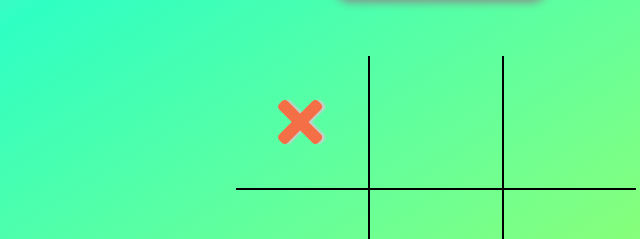
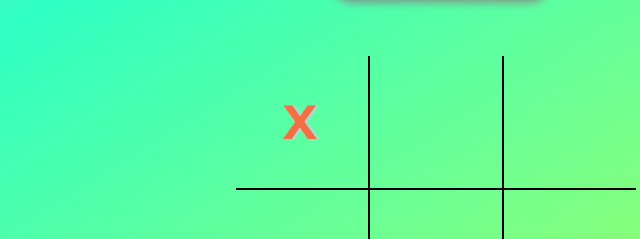
Before and after one commit to K-ash-ish/tic-tac-toe, a plain HTML site: page index.html in a window 1280 px wide. Both pictures are taken after a click on the element 506 px from the left and 364 px from the top of the page. Shown: the part 242-481 px from the top of the page, 204-844 px from the left. Drawn offline with Linux system fonts and the light colour scheme.

Commit message:
final project

```diff
--- a/index.html
+++ b/index.html
@@ -24,7 +24,7 @@
         <section id="game-section">
             <div class="game-status">
                 <div class="winning-section">
-                    <h2>Player 1 Won! </h2>
+                    <h2></h2>
                 </div>
                 <button class="restart-btn">Restart Game<i class="fas fa-redo-alt"></i></button>
             </div>
--- a/index.js
+++ b/index.js
@@ -1,4 +1,3 @@
-
 const DomElements = ()=>{
     const restartBtn = document.querySelector(".restart-btn");
     const turnMessage = document.querySelector(".turn-message");
@@ -7,21 +6,106 @@ const DomElements = ()=>{
     return{restartBtn, turnMessage, gameTile, win};
 };
 
-const gameBoard = ()=>{
-    let board = ['', '', '', '', '', '', '', '', ''];
+let board = ['', '', '', '', '', '', '', '', ''];
+
+function handleResultValidation(currentPlayer) {
+    let roundWon = false;
+    let {condition} = winningCondition();
+    let {whoWon} = won();
+    for (let i = 0; i <= 7; i++) {
+      const winCondition = condition[i];
+    //   console.log("winconditon ___  --  "+winCondition);
+    //   console.log("winconditon0 ___  --  "+ winCondition[0]);
+    //   console.log("board 0___  --  "+ board[0]);
+      const a = board[winCondition[0]];
+      const b = board[winCondition[1]];
+      const c = board[winCondition[2]];
+    //   console.log("a = "+ a);
+    //   console.log("b = "+ b);
+    //   console.log("c = "+ c);
+      if (a === "" || b === "" || c === "") {
+        continue;
+      }
+      if (a === b && b === c) {
+        roundWon = true;
+        whoWon(currentPlayer);
+        break;
+      }
+    }
 }
 
-const isValid = (tile)=>{
+const gameBoard = ()=>{
+    let isGameActive = true;
+    currentPlayer = "X";
+    return{ isGameActive, currentPlayer};
+}
 
+const update = ()=>{
+    const updateGameBoard  = (index, currentPlayer)=>{
+        board[index] = currentPlayer;
+    }
+    return {updateGameBoard}
 }
+
+const winningCondition = ()=>{
+    const condition = [
+        [0, 1, 2],
+        [3, 4, 5],
+        [6, 7, 8],
+        [0, 3, 6],
+        [1, 4, 7],
+        [2, 5, 8],
+        [0, 4, 8],
+        [2, 4, 6]
+    ];
+    return {condition};
+}
+const restartGame = ()=>{
+    let {restartBtn} = DomElements();
+    const restart= ()=>{
+        window.location.reload();
+    }
+    restartBtn.addEventListener("click", restart)
+    return{restart}
+}
+const won = ()=>{
+    let{win} = DomElements();
+    let {restart}= restartGame();
+    const whoWon = (currentPlayer)=>{
+        win.classList.add("winning-section-show");
+        let children = win.children[0];
+        children.textContent = `Player ${currentPlayer} Won! `;
+        setTimeout(() => {
+            win.classList.remove("winning-section-show");
+            restart();
+        }, 2000);
+    }
+    return {whoWon};
+}
+
 
 // placing marker and checking if marker is already present or not
 const placeMarker =( ()=>{
     const {gameTile} = DomElements();
+    let {currentPlayer} = gameBoard();
+    let {updateGameBoard} = update();
     gameTile.forEach( (tile, index) => {
         tile.addEventListener('click', (e) =>{
             let element = e.target;
-            element.innerHTML = `<i class="fas fa-times fa-4x"></i> `;
+            if(currentPlayer == "X"){
+                element.textContent = "X";
+                element.classList.add("x");
+                updateGameBoard(index,currentPlayer);
+                handleResultValidation(currentPlayer);
+                currentPlayer = "O"
+            }
+            else{
+                element.textContent = "O";
+                element.classList.add("circle");
+                updateGameBoard(index,currentPlayer);
+                handleResultValidation(currentPlayer);
+                currentPlayer = "X"
+            }
         }, {once: true})
     })
 })();
--- a/styles.css
+++ b/styles.css
@@ -70,14 +70,6 @@ button{
     display: flex;
     justify-content: space-evenly;
 }
-/* .element-x{
-    color: #f56f46;
-    font-weight: bold;
-}
-.element-o{
-    color: #f56f46;
-    font-weight: bold;
-} */
 .winning-section{
     display: none;
     width: 100%;
@@ -136,13 +128,12 @@ button{
 .tile:nth-child(8){
     border-bottom: none;
 }
-/* .tile.x{
-    content: "X";
+.tile.x, .tile.circle{
     cursor: not-allowed;
     font-size: 3rem;
     color: #f56f46;
     font-weight: bold;
-} */
+}
 
 footer{
     bottom: 0;
```
